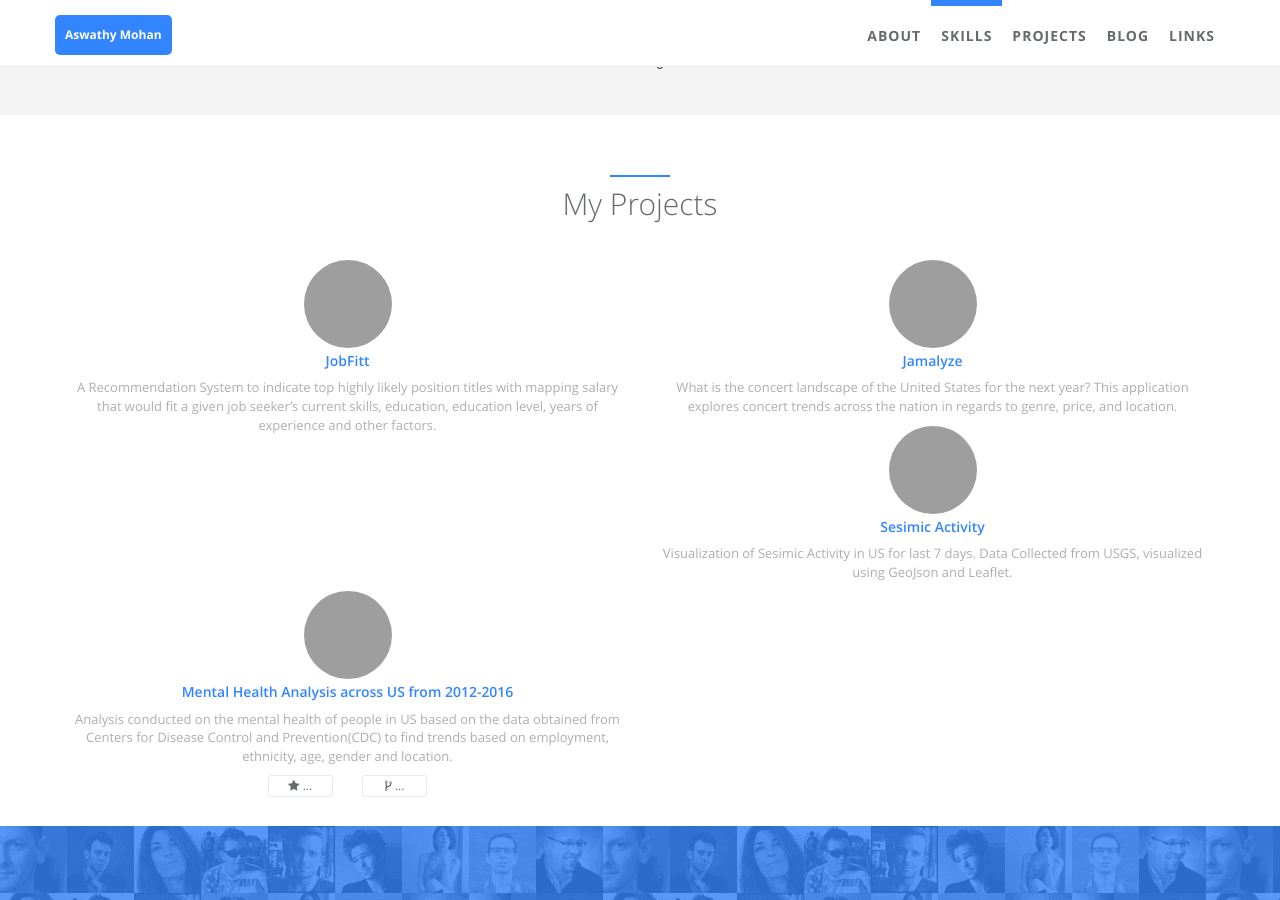
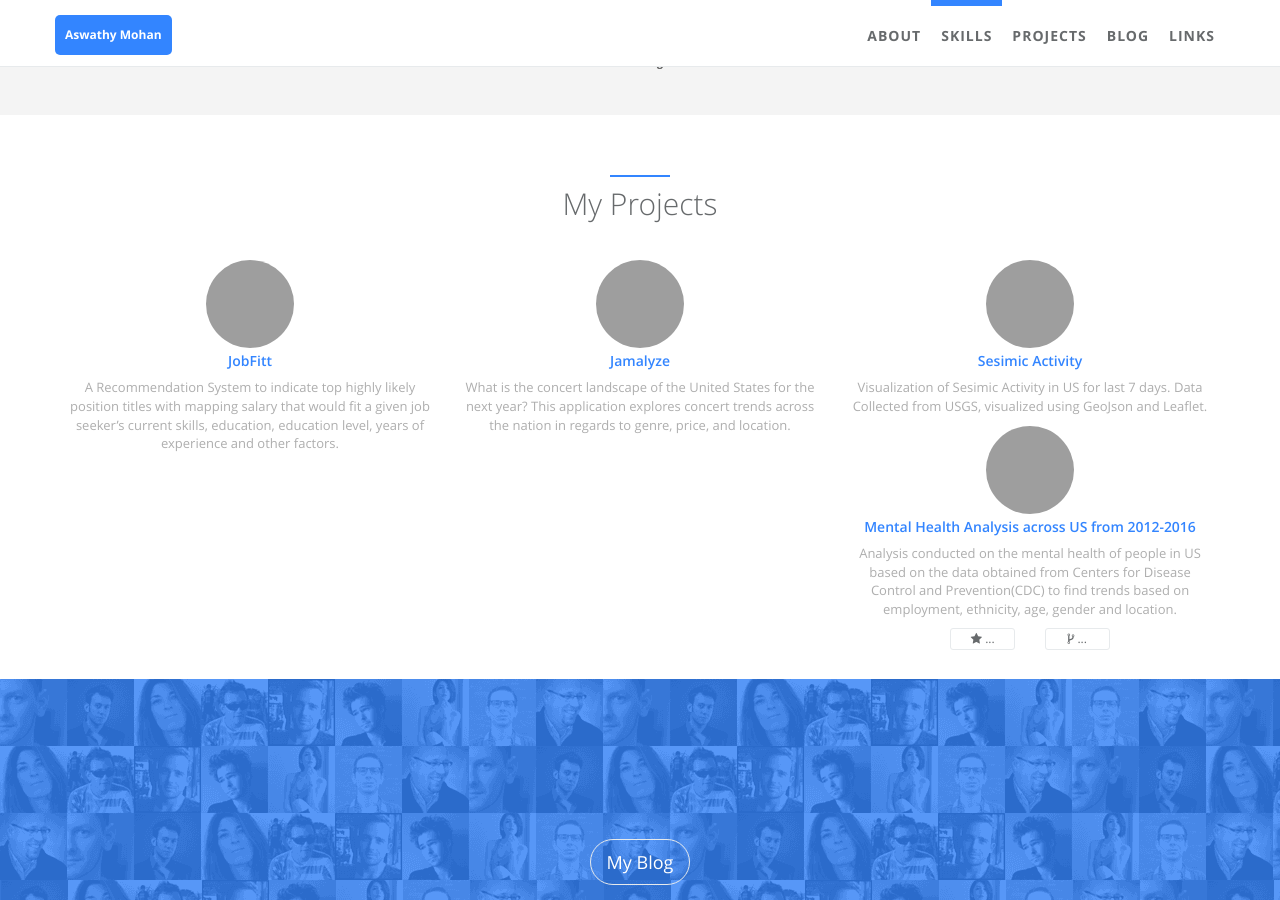
Before and after one commit to AswathyMV/aswathy.mohan, a Jekyll site: the page built from index.html, in a window 1280 px wide and 900 px high, scrolled down 1514 px. Built offline with Jekyll 4.4.1, drawn with Linux system fonts in a browser that asks for light colours; grey boxes are pictures that could not be loaded.

Commit message:
Update projects.html

```diff
--- a/_includes/sections/projects.html
+++ b/_includes/sections/projects.html
@@ -10,12 +10,12 @@
             {% assign loopindex = forloop.index | modulo: 2 %}
             {% if forloop.last %}
                 {% if forloop.last == forloop.first %}
-            <div class="col-sm-6 wow col-sm-offset-3 zoomIn">
+            <div class="col-sm-4 wow col-sm-offset-3 zoomIn">
                 {% else %}
-            <div class="col-sm-6 wow {% if loopindex == 1 %} fadeInLeft col-sm-offset-3 {% else %} fadeInRight {% endif %}">
+            <div class="col-sm-4 wow {% if loopindex == 1 %} fadeInLeft col-sm-offset-3 {% else %} fadeInRight {% endif %}">
                 {% endif %}
             {% else %}
-            <div class="col-sm-6 wow {% if loopindex == 1 %} fadeInLeft {% else %} fadeInRight {% endif %}">
+            <div class="col-sm-4 wow {% if loopindex == 1 %} fadeInLeft {% else %} fadeInRight {% endif %}">
             {% endif %}
               <div class="team-member">
                   <img src="{{ project.img | prepend: site.baseurl }}" class="img-responsive img-circle img-small" alt="">
```
